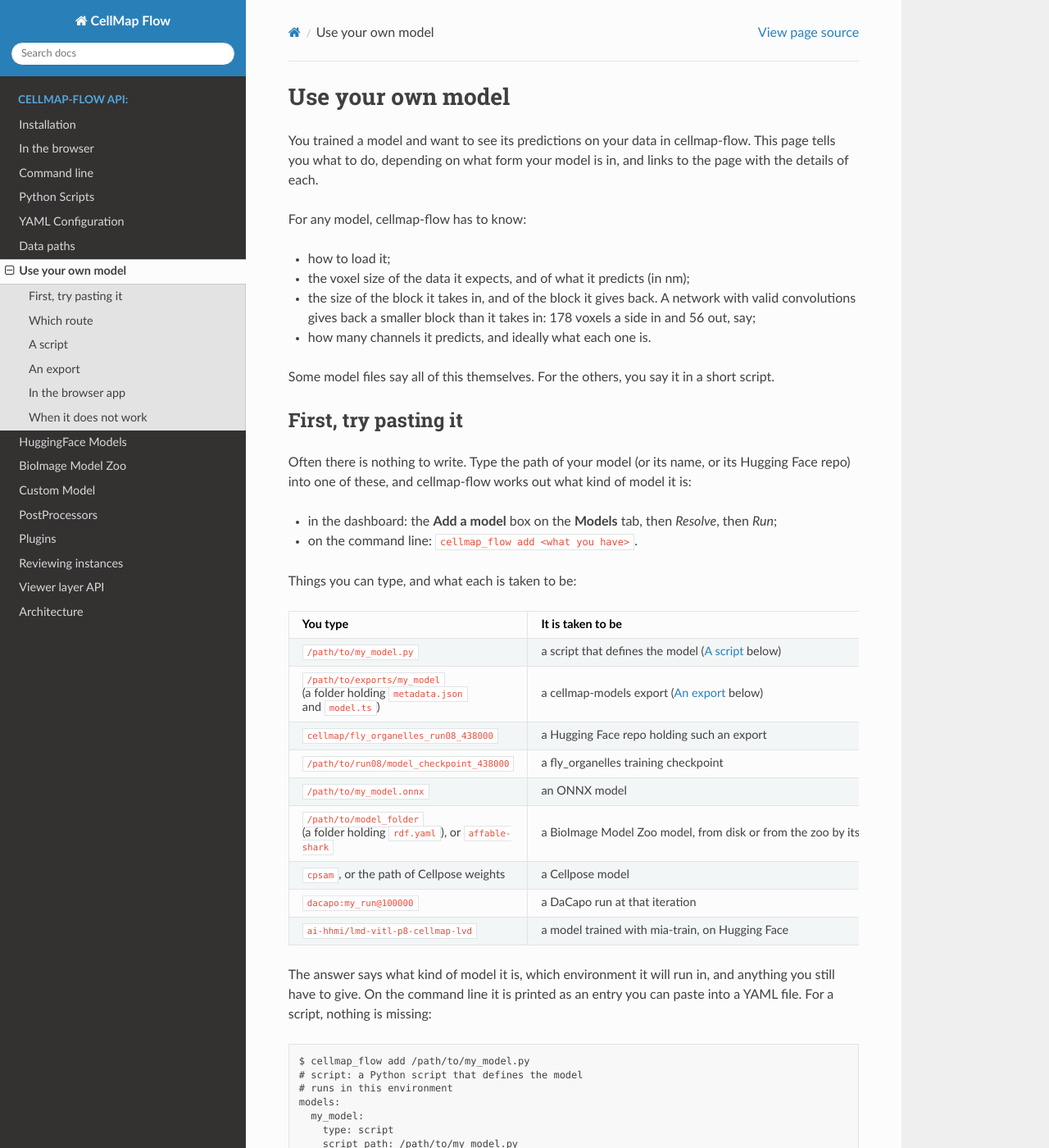
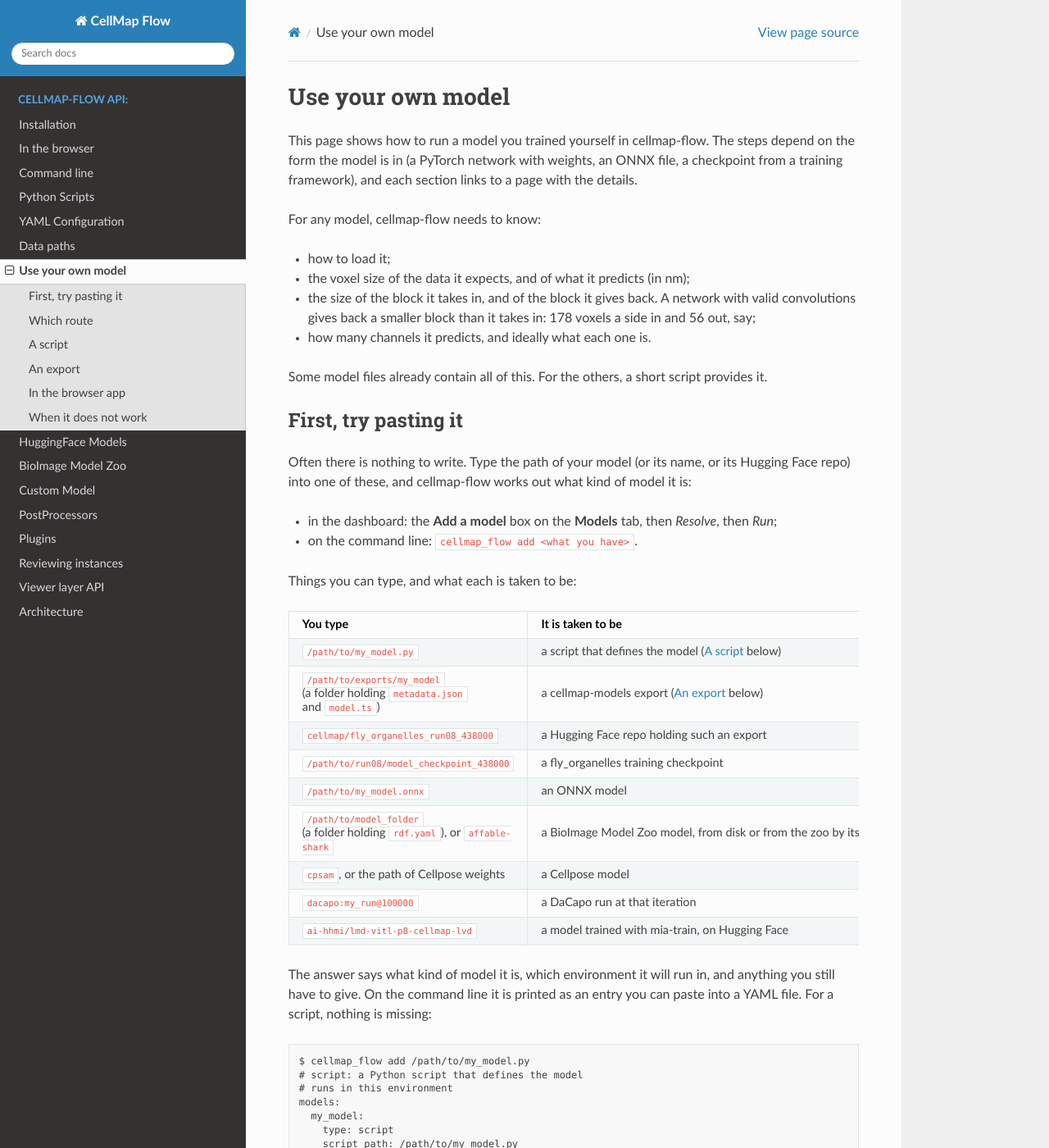
Before and after one commit to janelia-cellmap/cellmap-flow, a Sphinx documentation site: the page built from docs/source/own_model.rst, in a window 1280 px wide and 1400 px high. Shown: the whole window at 82% size. Built offline with Sphinx 7.4.7 and the Read the Docs theme 3.1.0, drawn with Linux system fonts in a browser that asks for light colours; pages that are not in the unit, such as notebooks, are missing from menus; some of the changed text lies outside the part shown.

Commit message:
Open the own-model page by what it covers

```diff
--- a/docs/source/own_model.rst
+++ b/docs/source/own_model.rst
@@ -1,11 +1,12 @@
 Use your own model
 ==================
 
-You trained a model and want to see its predictions on your data in
-cellmap-flow. This page tells you what to do, depending on what form your
-model is in, and links to the page with the details of each.
+This page shows how to run a model you trained yourself in cellmap-flow. The
+steps depend on the form the model is in (a PyTorch network with weights, an
+ONNX file, a checkpoint from a training framework), and each section links
+to a page with the details.
 
-For any model, cellmap-flow has to know:
+For any model, cellmap-flow needs to know:
 
 - how to load it;
 - the voxel size of the data it expects, and of what it predicts (in nm);
@@ -14,8 +15,8 @@ For any model, cellmap-flow has to know:
   in: 178 voxels a side in and 56 out, say;
 - how many channels it predicts, and ideally what each one is.
 
-Some model files say all of this themselves. For the others, you say it in a
-short script.
+Some model files already contain all of this. For the others, a short
+script provides it.
 
 First, try pasting it
 ---------------------
@@ -71,8 +72,8 @@ entry you can paste into a YAML file. For a script, nothing is missing:
         type: script
         script_path: /path/to/my_model.py
 
-A training checkpoint, on the other hand, does not say what its channels are
-or what voxel size it was trained at, so you are asked for them:
+A training checkpoint, on the other hand, does not record its channels or
+the voxel size it was trained at, so the answer lists them as still needed:
 
 .. code-block:: text
 
@@ -98,9 +99,9 @@ entry, add ``--run`` and the data:
 If what you typed is not recognised, the error says what was tried.
 :ref:`resolving-models` has the full list of what is recognised.
 
-If your model is just a PyTorch network and a file of weights, it is not
-recognised by itself: nothing in a weights file says what network it belongs
-to. Write a script (next section).
+A PyTorch network with a file of weights is not recognised this way,
+because a weights file does not say which network it belongs to. For that
+case, write a script, as described in the next section.
 
 Which route
 -----------
```
